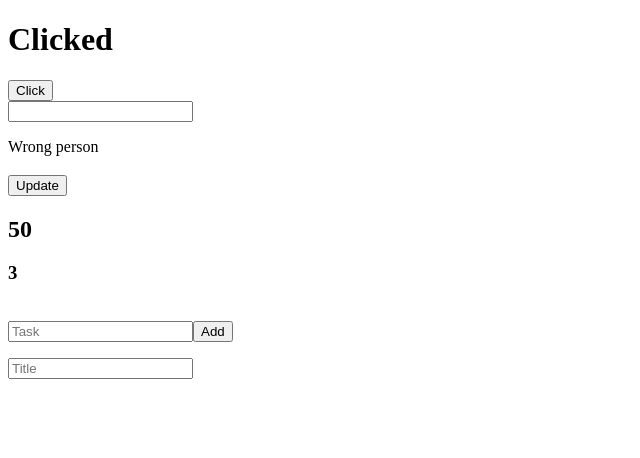
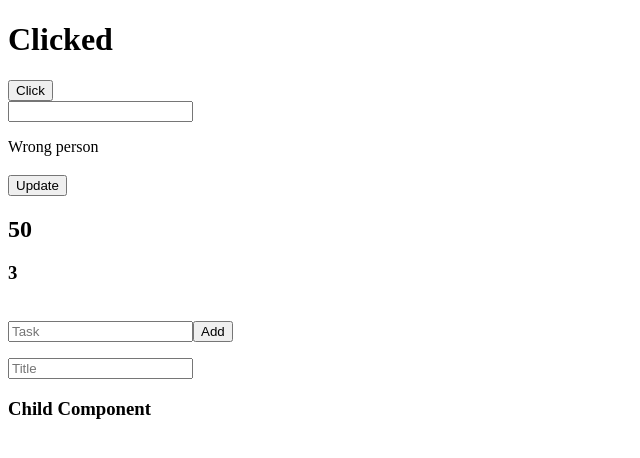
Before and after one commit to riyasri03/quinora-frontend, a Vue app: page / in a window 1280 px wide. Shown: the top 458 px of the page, without its empty margins (0-640 px from the left). Built offline with nearby package versions, Linux system fonts and the light colour scheme.

Commit message:
Child Component

```diff
--- a/src/App.vue
+++ b/src/App.vue
@@ -18,11 +18,16 @@
       </li>
     </ul>
     <input type="text" placeholder="Title" v-model="title">
+    <child-component/>
   </div>
 </template>
 
 <script>
+import childComponent from './childComponent.vue'
 export default {
+  components: {
+    childComponent: childComponent
+  },
   name: 'App',
   data () {
     return {
--- /dev/null
+++ b/src/childComponent.vue
@@ -0,0 +1,14 @@
+<template>
+    <div>
+        <h3>Child Component</h3>
+    </div>
+</template>
+
+<script>
+export default {
+  name: 'childComp'
+}
+</script>
+
+<style scoped>
+</style>
```
